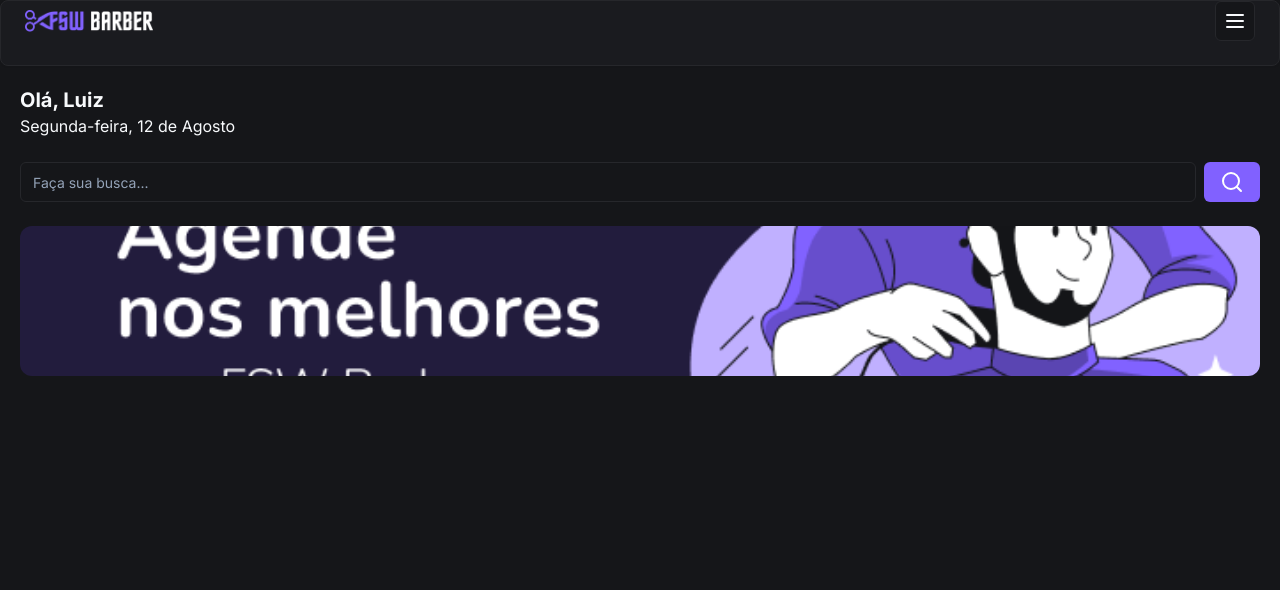
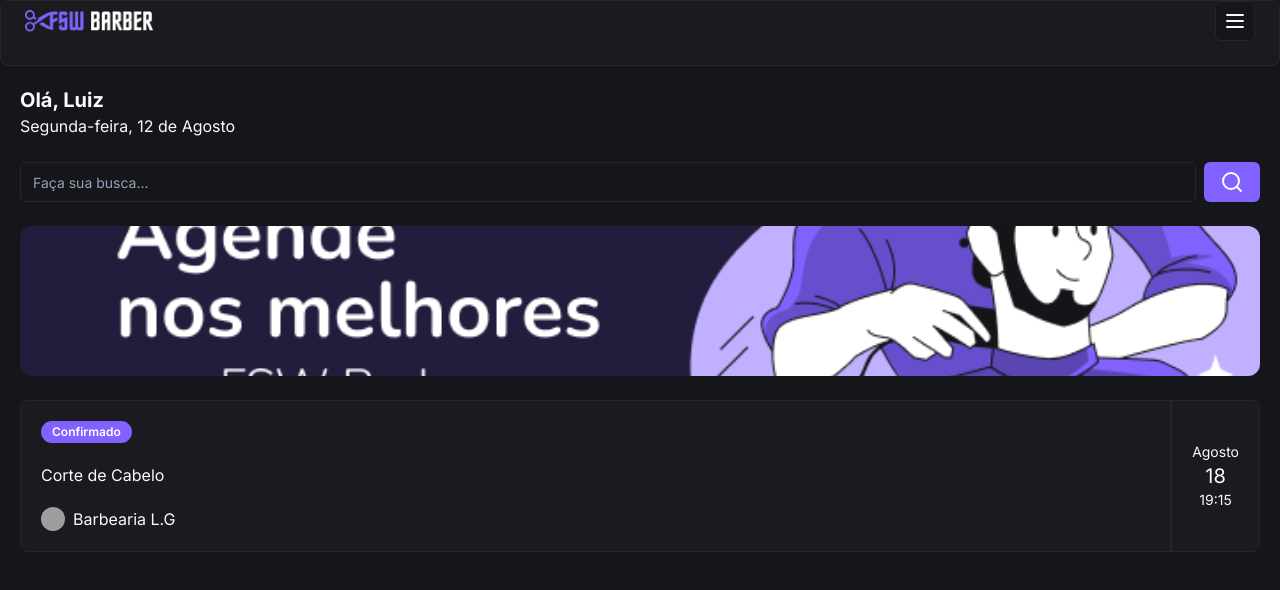
Before and after one commit to LuizG-cmd/fsw_barber, a Next.js app in the folder fsw-barber/: page / in a window 1280 px wide. Shown: the top 590 px of the page. Built offline with nearby package versions, Linux system fonts and the light colour scheme; grey boxes are pictures that could not be loaded.

Commit message:
feat: add booking item

```diff
--- a/fsw-barber/package.json
+++ b/fsw-barber/package.json
@@ -14,6 +14,7 @@
   },
   "dependencies": {
     "@prisma/client": "^5.18.0",
+    "@radix-ui/react-avatar": "^1.1.0",
     "@radix-ui/react-slot": "^1.1.0",
     "class-variance-authority": "^0.7.0",
     "clsx": "^2.1.1",
--- /dev/null
+++ b/fsw-barber/src/app/_components/ui/avatar.tsx
@@ -0,0 +1,50 @@
+"use client"
+
+import * as React from "react"
+import * as AvatarPrimitive from "@radix-ui/react-avatar"
+
+import { cn } from "@/app/_lib/utils"
+
+const Avatar = React.forwardRef<
+  React.ElementRef<typeof AvatarPrimitive.Root>,
+  React.ComponentPropsWithoutRef<typeof AvatarPrimitive.Root>
+>(({ className, ...props }, ref) => (
+  <AvatarPrimitive.Root
+    ref={ref}
+    className={cn(
+      "relative flex h-10 w-10 shrink-0 overflow-hidden rounded-full",
+      className
+    )}
+    {...props}
+  />
+))
+Avatar.displayName = AvatarPrimitive.Root.displayName
+
+const AvatarImage = React.forwardRef<
+  React.ElementRef<typeof AvatarPrimitive.Image>,
+  React.ComponentPropsWithoutRef<typeof AvatarPrimitive.Image>
+>(({ className, ...props }, ref) => (
+  <AvatarPrimitive.Image
+    ref={ref}
+    className={cn("aspect-square h-full w-full", className)}
+    {...props}
+  />
+))
+AvatarImage.displayName = AvatarPrimitive.Image.displayName
+
+const AvatarFallback = React.forwardRef<
+  React.ElementRef<typeof AvatarPrimitive.Fallback>,
+  React.ComponentPropsWithoutRef<typeof AvatarPrimitive.Fallback>
+>(({ className, ...props }, ref) => (
+  <AvatarPrimitive.Fallback
+    ref={ref}
+    className={cn(
+      "flex h-full w-full items-center justify-center rounded-full bg-muted",
+      className
+    )}
+    {...props}
+  />
+))
+AvatarFallback.displayName = AvatarPrimitive.Fallback.displayName
+
+export { Avatar, AvatarImage, AvatarFallback }
--- /dev/null
+++ b/fsw-barber/src/app/_components/ui/badge.tsx
@@ -0,0 +1,36 @@
+import * as React from "react"
+import { cva, type VariantProps } from "class-variance-authority"
+
+import { cn } from "@/app/_lib/utils"
+
+const badgeVariants = cva(
+  "inline-flex items-center rounded-full border px-2.5 py-0.5 text-xs font-semibold transition-colors focus:outline-none focus:ring-2 focus:ring-ring focus:ring-offset-2",
+  {
+    variants: {
+      variant: {
+        default:
+          "border-transparent bg-primary text-primary-foreground hover:bg-primary/80",
+        secondary:
+          "border-transparent bg-secondary text-secondary-foreground hover:bg-secondary/80",
+        destructive:
+          "border-transparent bg-destructive text-destructive-foreground hover:bg-destructive/80",
+        outline: "text-foreground",
+      },
+    },
+    defaultVariants: {
+      variant: "default",
+    },
+  }
+)
+
+export interface BadgeProps
+  extends React.HTMLAttributes<HTMLDivElement>,
+    VariantProps<typeof badgeVariants> {}
+
+function Badge({ className, variant, ...props }: BadgeProps) {
+  return (
+    <div className={cn(badgeVariants({ variant }), className)} {...props} />
+  )
+}
+
+export { Badge, badgeVariants }
--- a/fsw-barber/src/app/page.tsx
+++ b/fsw-barber/src/app/page.tsx
@@ -1,22 +1,37 @@
 "use client"
 
+/*COMPONENTES SHADCN*/
 import { Button } from "./_components/ui/button"
+import { Avatar, AvatarImage } from "./_components/ui/avatar"
+import { Badge } from "./_components/ui/badge"
+import { Card, CardContent } from "./_components/ui/card"
+import { Input } from "./_components/ui/input"
+
+/* MEUS COMPONENTS */
 import Header from "./_components/header"
-import { Input } from "./_components/ui/input"
+
 import { SearchIcon } from "lucide-react"
 
 import Image from "next/image"
 
+
+
 const Home = () => {
   return (
     <div>
+
+      {/* HEADER */}
       <Header />
+      {/* HEADER */}
 
 
       <div className="p-5">
+        {/* TEXTO */}
         <h2 className="text-xl font-bold">Olá, Luiz</h2>
         <p>Segunda-feira, 12 de Agosto</p>
 
+
+        {/* BUSCA */}
         <div className="flex items-center gap-2 mt-6">
           <Input placeholder="Faça sua busca..." />
           <Button>
@@ -24,6 +39,7 @@ const Home = () => {
           </Button>
         </div>
 
+        {/* IMAGEM */}
         <div className="relative mt-6 h-[150px] w-full">
           <Image
             alt="Agende nos melhores com FSW Barber"
@@ -33,9 +49,37 @@ const Home = () => {
           />
         </div>
 
+        {/* AGENDAMENTO */}
+        <Card className="mt-6">
+          <CardContent className="flex justify-between p-0">
+          {/* ESQUERDA */}
+          <div className="flex flex-col gap-5 py-5 pl-5">
+            <Badge className="w-fit">
+              Confirmado
+            </Badge>
+            <h3>
+              Corte de Cabelo
+            </h3>
+
+            <div className="flex items-center gap-2">
+            <Avatar className="h-6 w-6">
+              <AvatarImage src="https://www.google.com/url?sa=i&url=https%3A%2F%2Fwww.peterbe.com%2Fplog%2Frandom-avatars-in-django-python&psig=AOvVaw2BmQgstmUOVG7g2QerjaGG&ust=1723644864532000&source=images&cd=vfe&opi=89978449&ved=0CBQQjRxqFwoTCPiyv8-T8ocDFQAAAAAdAAAAABAU">
+              </AvatarImage>
+            </Avatar>
+            <p>
+                Barbearia L.G
+            </p>
+            </div>
+          </div>
+
+          <div className="flex flex-col items-center justify-center px-5 border-l-2 border-solid">
+            <p className="text-sm">Agosto</p>
+            <p className="text-xl">18</p>
+            <p className="text-sm">19:15</p>
+          </div>
+          </CardContent>
+        </Card>
       </div>
-
-
     </div>
   )
 }
```
Also changed, not shown: 1 other file (tests, documents, lock files or other folders).
